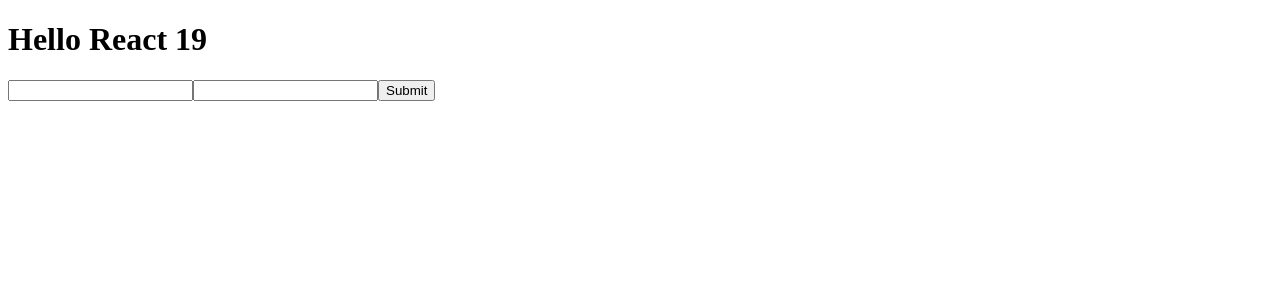
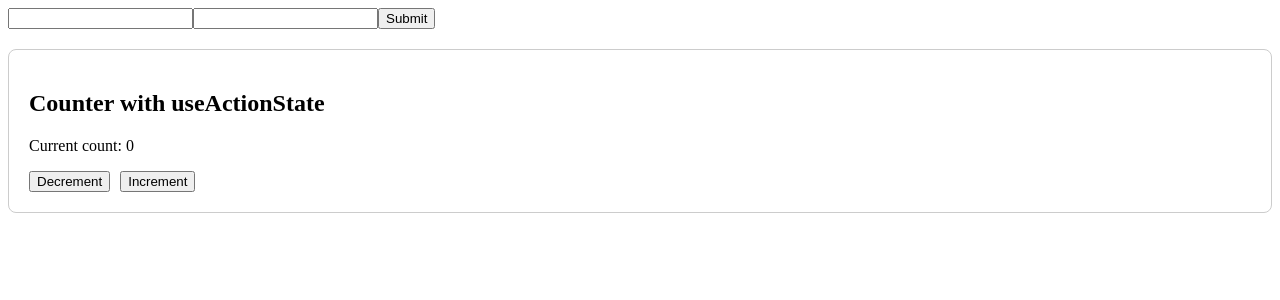
Before and after one commit to Redaelemawy20/react-19-features, a React (Vite) app: page / in a window 1280 px wide. Shown: the top 300 px of the page. Built offline with nearby package versions, Linux system fonts and the light colour scheme.

Commit message:
useActionState outside forms in start transition

```diff
--- a/src/App.tsx
+++ b/src/App.tsx
@@ -1,10 +1,11 @@
+import CounterUseActionState from './components/CounterUseActionState';
 import FormUseActionState from './components/FormUseActionState';
 
 function App() {
   return (
     <>
-      <h1>Hello React 19</h1>
       <FormUseActionState />
+      <CounterUseActionState />
     </>
   );
 }
--- /dev/null
+++ b/src/components/CounterUseActionState.tsx
@@ -0,0 +1,61 @@
+import { useActionState, startTransition } from 'react';
+
+export default function CounterUseActionState() {
+  const initialState = { count: 0 };
+  const [state, dispatchAction, isPending] = useActionState(
+    counterAction,
+    initialState
+  );
+  //  wen need to call the actions in startTransition
+  const handleIncrement = () => {
+    startTransition(() => {
+      dispatchAction({ type: 'INCREMENT' });
+    });
+  };
+
+  const handleDecrement = () => {
+    startTransition(() => {
+      dispatchAction({ type: 'DECREMENT' });
+    });
+  };
+
+  return (
+    <div
+      style={{
+        padding: '20px',
+        border: '1px solid #ccc',
+        borderRadius: '8px',
+        marginTop: '20px',
+      }}
+    >
+      <h2>Counter with useActionState</h2>
+      <p>Current count: {state?.count}</p>
+      <div style={{ display: 'flex', gap: '10px' }}>
+        <button onClick={handleDecrement} disabled={isPending}>
+          Decrement
+        </button>
+        <button onClick={handleIncrement} disabled={isPending}>
+          Increment
+        </button>
+      </div>
+      {isPending && <p>Updating...</p>}
+    </div>
+  );
+}
+
+async function counterAction(
+  prevState: { count: number },
+  action: { type: string }
+) {
+  // Simulate an API call or async operation
+  await new Promise((resolve) => setTimeout(resolve, 500));
+
+  switch (action.type) {
+    case 'INCREMENT':
+      return { count: prevState.count + 1 };
+    case 'DECREMENT':
+      return { count: prevState.count - 1 };
+    default:
+      return prevState;
+  }
+}
--- a/src/components/FormUseActionState.tsx
+++ b/src/components/FormUseActionState.tsx
@@ -7,7 +7,9 @@
     <form action={formAction}>
       <input type="text" name="name" />
       <input type="email" name="email" />
-      <button type="submit">Submit</button>
+      <button type="submit" disabled={isPending}>
+        Submit
+      </button>
       {isPending && <p>Sending...</p>}
     </form>
   );
```
